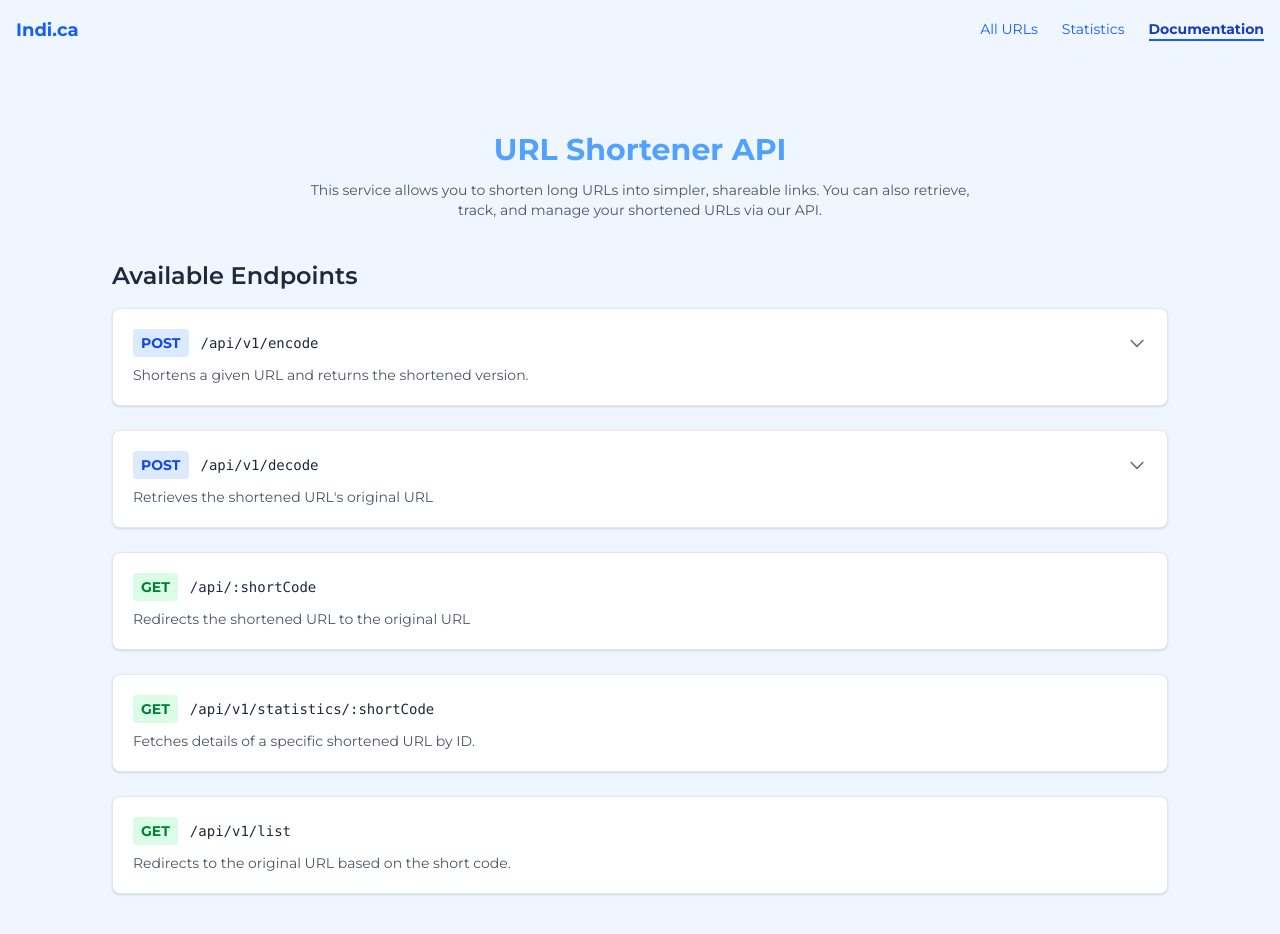
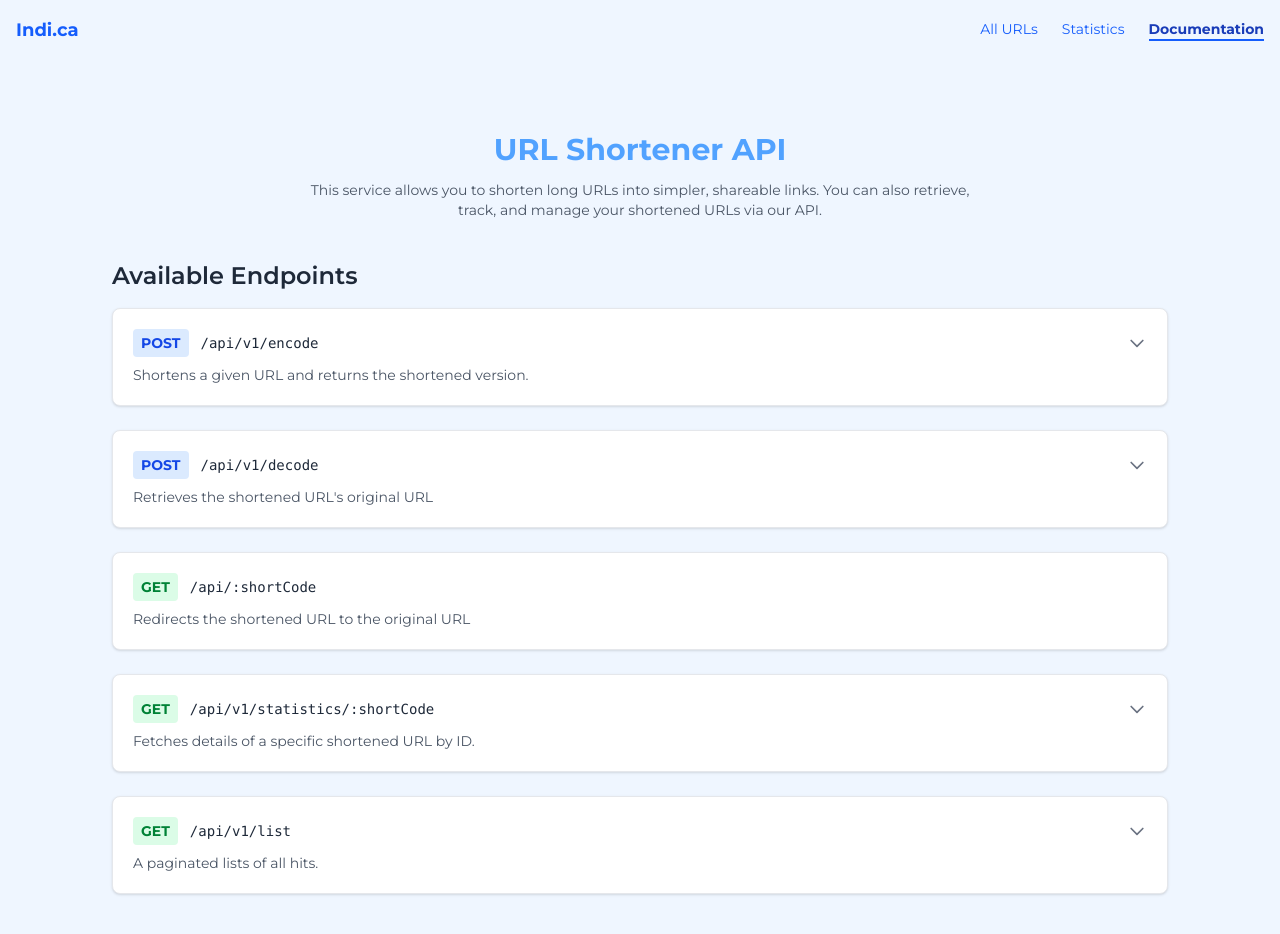
Before and after one commit to AdetolaAremu/url-shortener-FE, a React (Vite) app: page /documentation in a window 1280 px wide. Shown: the top 934 px of the page. Built offline with nearby package versions, Linux system fonts and the light colour scheme; no server answers.

Commit message:
documentation rework

```diff
--- /dev/null
+++ b/src/components/StaticData.ts
@@ -0,0 +1,93 @@
+export const endpoints = [
+  {
+    method: "POST",
+    path: "/api/v1/encode",
+    description: "Shortens a given URL and returns the shortened version.",
+    body: {
+      url: "https://very-long-url.com",
+    },
+    response: {
+      success: "success",
+      message: "Link generated successfully",
+      data: {
+        shortenedlink: "https://indi.ca/abc123",
+      },
+    },
+  },
+  {
+    method: "POST",
+    path: "/api/v1/decode",
+    description: "Retrieves the shortened URL's original URL",
+    body: {
+      url: "https://indi.caa/Bp9B13",
+    },
+    response: {
+      success: "success",
+      message: "Link retrieved successfully",
+      data: {
+        id: "213b4087-0f71-424f-b3b5-b8179c6db5b7",
+        shorCode: "Bp9B13",
+        originalURL:
+          "https://example-of-a-very-long-url.com/with/multiple/paths",
+        generatedURL: "https://indi.na/Bp9B13",
+      },
+    },
+  },
+  {
+    method: "GET",
+    path: "/api/:shortCode",
+    description: "Redirects the shortened URL to the original URL",
+  },
+  {
+    method: "GET",
+    path: "/api/v1/statistics/:shortCode",
+    description: "Fetches details of a specific shortened URL by ID.",
+    response: {
+      success: "success",
+      message: "Statistics retrieved successfully",
+      data: {
+        shorCode: "Bp9B13",
+        originalURL: "https://long-url.io",
+        generatedURL: "https://indi.na/hgK1UN",
+        mostVisitedCountry: "US",
+        mostVisitedRegion: "Texas",
+        totalHits: 6000,
+        las15Hits: [
+          {
+            ip: "::1",
+            agent: "PostmanRuntime/7.43.4",
+            country: "",
+            region: "",
+            timestamp: 1746028477057,
+          },
+        ],
+      },
+    },
+  },
+
+  {
+    method: "GET",
+    path: "/api/v1/list",
+    description: "A paginated lists of all hits.",
+    response: {
+      success: "success",
+      message: "All urls retrieved successfully",
+      data: {
+        paginated: [
+          {
+            shortCode: "hgK1UN",
+            originalURL: "https://creadow.io",
+            generatedURL: "https://indi.na/hgK1UN",
+            mostVisitedCountry: "US",
+            mostVisitedRegion: "unknown",
+            totalHits: 6,
+          },
+        ],
+        page: 1,
+        limit: 15,
+        total: 26,
+        totalPages: 2,
+      },
+    },
+  },
+];
--- a/src/views/Documentation.tsx
+++ b/src/views/Documentation.tsx
@@ -1,55 +1,5 @@
 import { useState } from "react";
-
-const endpoints = [
-  {
-    method: "POST",
-    path: "/api/v1/encode",
-    description: "Shortens a given URL and returns the shortened version.",
-    body: {
-      url: "https://very-long-url.com",
-    },
-    response: {
-      success: true,
-      data: {
-        shortenedlink: "https://shortn.er/abc123",
-      },
-    },
-  },
-  {
-    method: "POST",
-    path: "/api/v1/decode",
-    description: "Retrieves the shortened URL's original URL",
-    body: {
-      url: "https://indi.na/Bp9B13",
-    },
-    response: {
-      success: true,
-      data: {
-        id: "213b4087-0f71-424f-b3b5-b8179c6db5b7",
-        shorCode: "Bp9B13",
-        originalURL:
-          "https://example-of-a-very-long-url.com/with/multiple/paths",
-        generatedURL: "https://indi.na/Bp9B13",
-      },
-    },
-  },
-  {
-    method: "GET",
-    path: "/api/:shortCode",
-    description: "Redirects the shortened URL to the original URL",
-  },
-  {
-    method: "GET",
-    path: "/api/v1/statistics/:shortCode",
-    description: "Fetches details of a specific shortened URL by ID.",
-  },
-
-  {
-    method: "GET",
-    path: "/api/v1/list",
-    description: "Redirects to the original URL based on the short code.",
-  },
-];
+import { endpoints } from "../components/StaticData";
 
 const Documentation = () => {
   const [expandedIndex, setExpandedIndex] = useState<number | null>(null);
```
Also changed, not shown: 1 other file (tests, documents, lock files or other folders).
